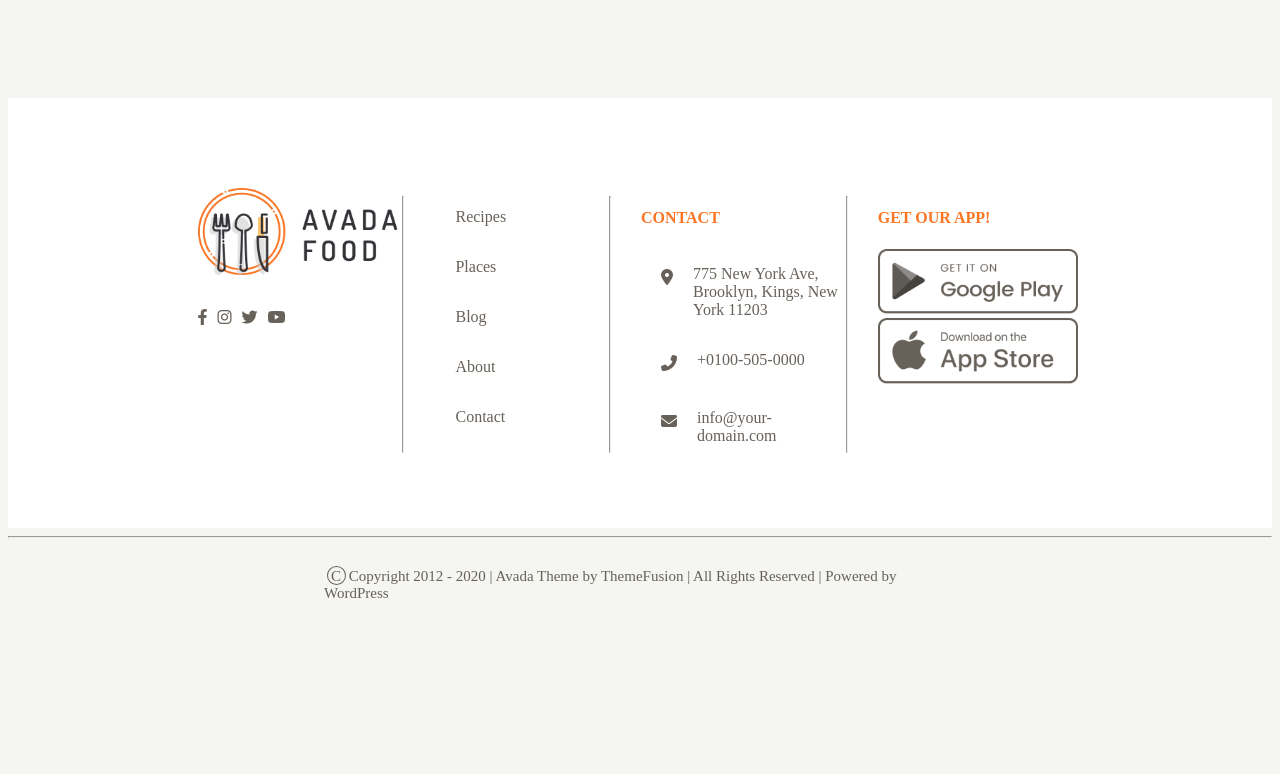
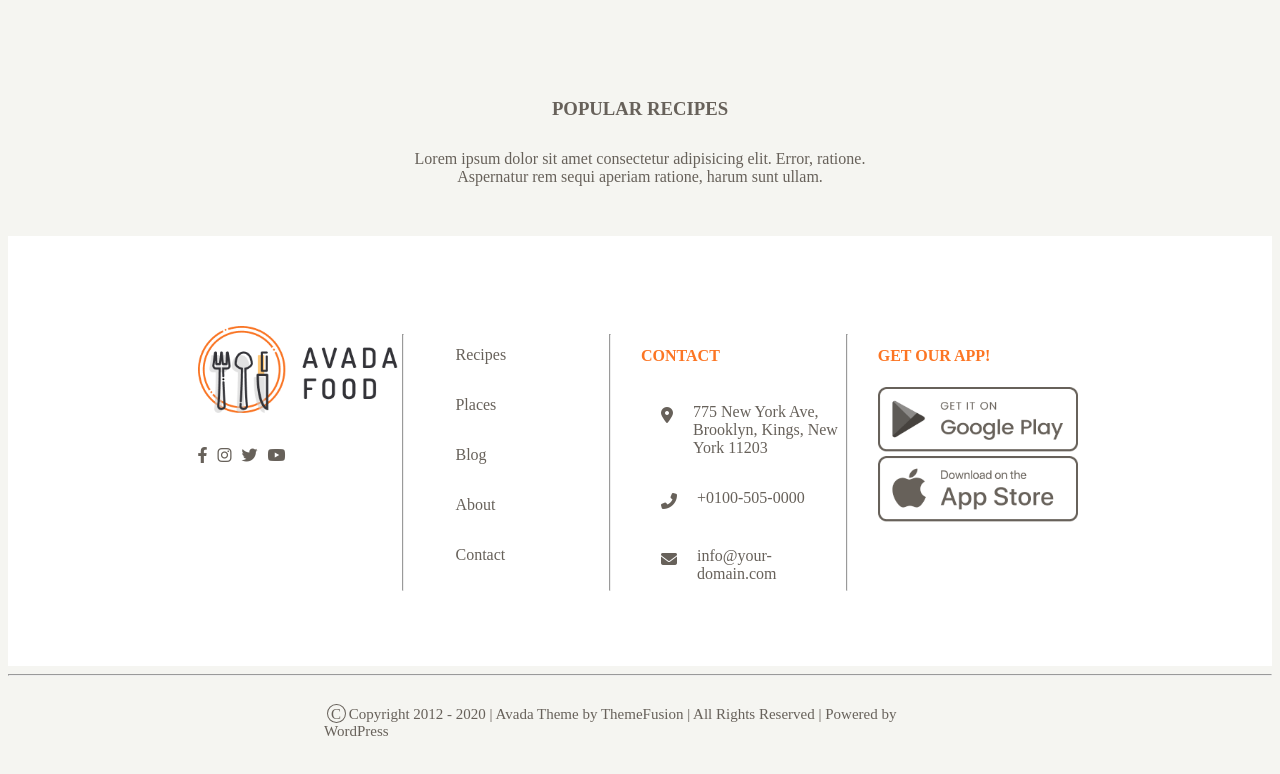
Before and after one commit to FRAALES/proj-html-vuejs, a Vue app: page / in a window 1280 px wide. Shown: the part 993-1767 px from the top of the page. Before the commit the page ends 1637 px from the top, so only its background shows below. Built offline with nearby package versions, Linux system fonts and the light colour scheme.

Commit message:
font cambiato e Popular Recipes finito

```diff
--- a/src/App.vue
+++ b/src/App.vue
@@ -3,12 +3,14 @@
 import PageHeader from './components/PageHeader.vue';
 import PageFooter from './components/PageFooter.vue';
 import FoodCorner from './components/FoodCorner.vue';
+import PopularRecipes from './components/PopularRecipes.vue';
 
 export default {
   components: {
     PageHeader,
     PageFooter,
-    FoodCorner
+    FoodCorner,
+    PopularRecipes
   }
 }
 </script>
@@ -22,6 +24,9 @@
     <FoodCorner />
   </section>
   <section>
+    <PopularRecipes />
+  </section>
+  <section>
     <PageFooter />
   </section>
 </template>
@@ -32,5 +37,6 @@
 
 body {
   background-color: $grigio;
+  font-family: 'Times New Roman', Times, serif;
 }
 </style>
--- a/src/components/FoodCorner.vue
+++ b/src/components/FoodCorner.vue
@@ -133,9 +133,7 @@
     color: $grigioscuro;
 }
 
-
 // Qui inizia il css del cards-container
-
 .box-bianco {
     width: 60%;
     margin: -50px auto 100px;
@@ -156,7 +154,6 @@
 .card {
     width: calc(100% / 3);
 
-
     .didascalia {
         text-align: center;
         max-width: 85%;
@@ -166,5 +163,4 @@
         font-size: 13px;
         color: $grigioscuro;
     }
-}
-</style>
+}</style>
--- /dev/null
+++ b/src/components/PopularRecipes.vue
@@ -0,0 +1,43 @@
+<script>
+export default {
+    name: "PopularRecipes",
+}
+</script>
+
+<template>
+    <div class="unicodiv">
+        <h3>
+            POPULAR RECIPES
+        </h3>
+        <p>
+            Lorem ipsum dolor sit amet consectetur adipisicing elit. Error, ratione. Aspernatur rem sequi aperiam ratione,
+            harum sunt ullam.
+        </p>
+    </div>
+</template>
+
+<style lang="scss" scoped>
+@use '../styles/partials/variables.scss' as *;
+@use '../styles/partials/mixins.scss' as *;
+
+/* Questa parte di css è relativa solo a questo componente  */
+* {
+    box-sizing: border-box;
+    margin: 0;
+    padding: 0;
+    color: $grigioscuro;
+}
+
+.unicodiv {
+    text-align: center;
+
+    h3 {
+        margin: 30px;
+    }
+
+    p {
+        width: 40%;
+        margin: 0 auto 50px;
+    }
+}
+</style>
```
